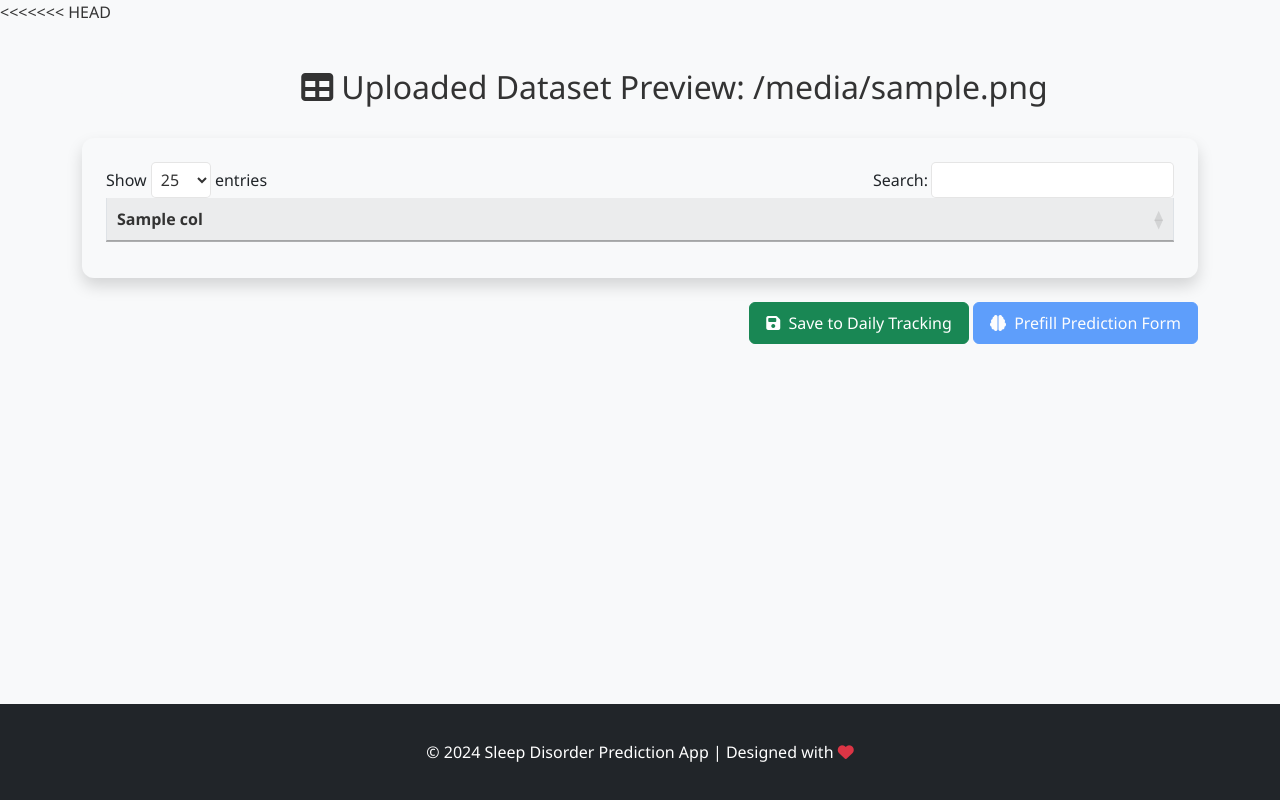
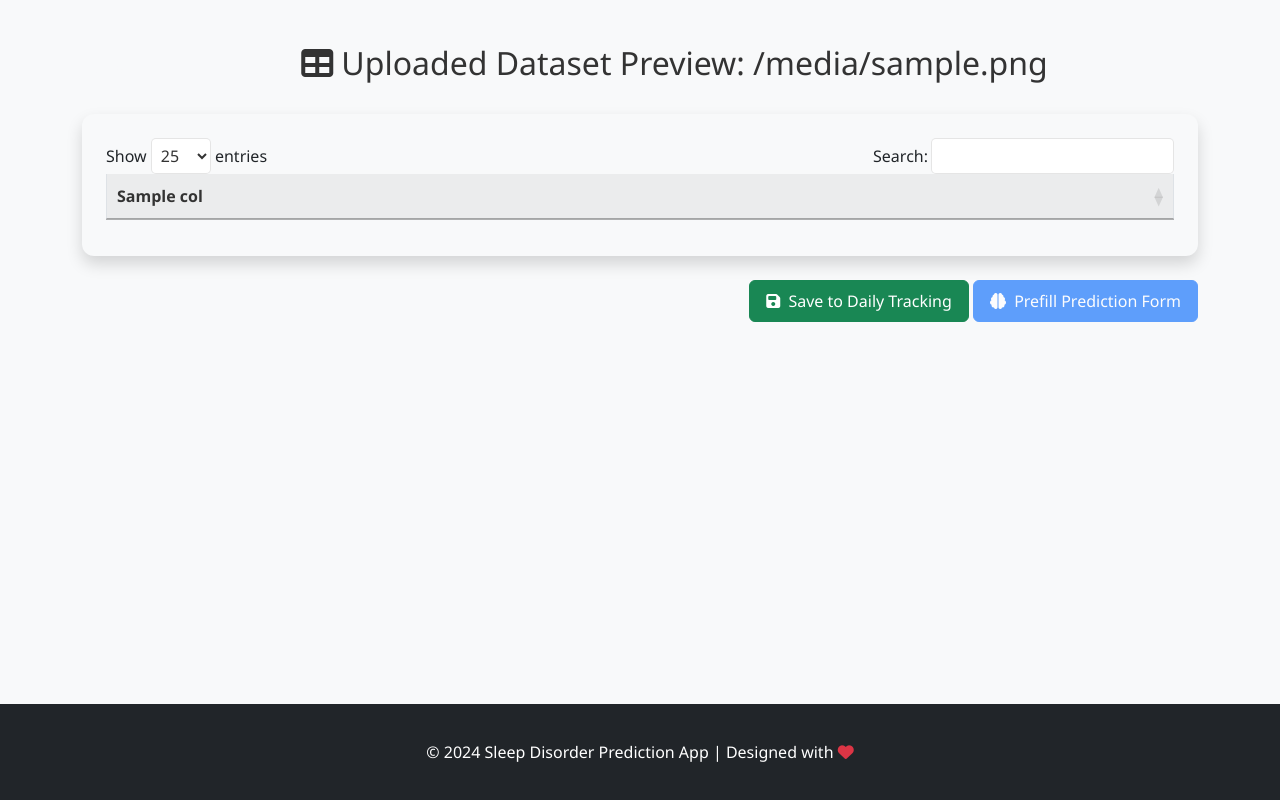
Before and after one commit to Ravi-99-alt/sleep-disorder-prediction, a Flask app: template templates/preview.html in a window 1280 px wide. Run offline with Flask 3, Linux system fonts and the light colour scheme; the template is opened without the code that fills it: most values are stand-ins (such as "Sample title", 1, 10 or a date in 2020); lists and menus that the app fills with data are empty; parts of the project's set-up code (start-up, migrations or seed data) failed here and were passed over; some libraries are stand-ins or nearby versions.

Commit message:
Update preview.html

```diff
--- a/templates/preview.html
+++ b/templates/preview.html
@@ -1,4 +1,3 @@
-<<<<<<< HEAD
 <!-- templates/preview.html -->
 {% extends "base.html" %}
 {% block title %}Dataset Preview - Sleep Disorder App{% endblock %}
@@ -212,4 +211,3 @@ $(document).ready(function () {
 </script>
 </body>
 </html>
->>>>>>> f7ac1e7ce7446b5fb6e2ab8b3fcfc2636f4b427d
```
